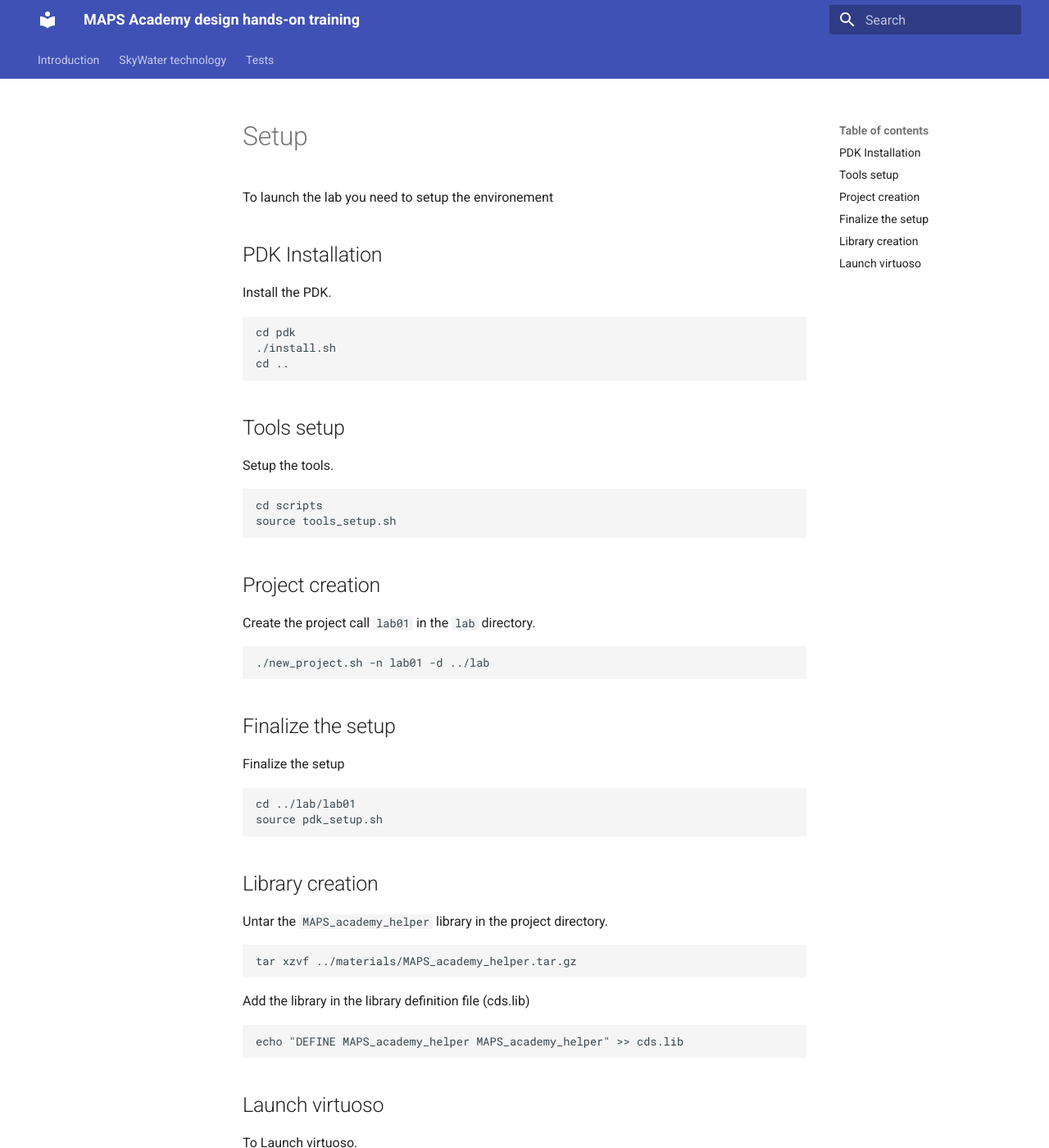
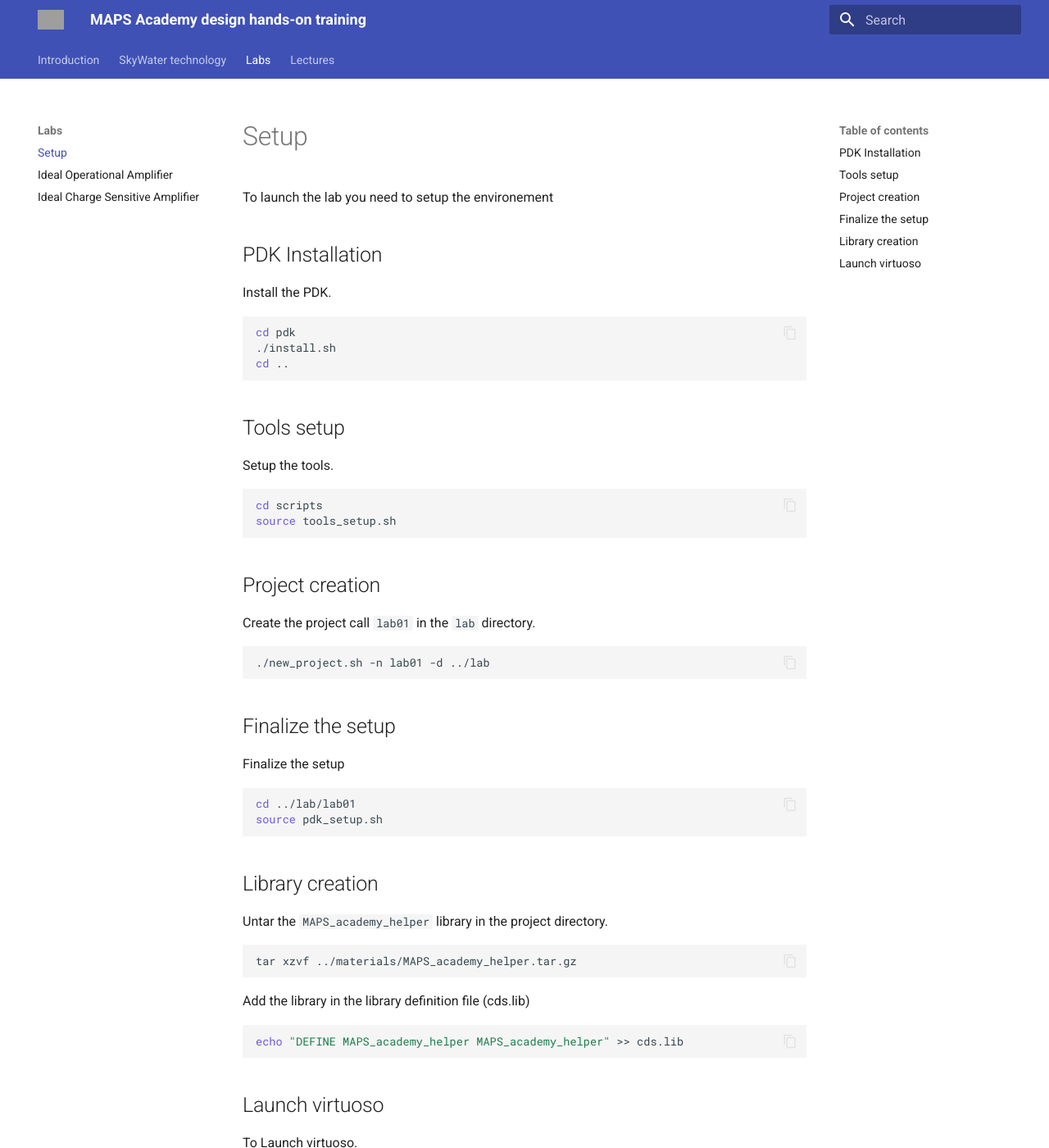
Before and after one commit to fred-ir/maps_academy, an MkDocs documentation site: the page built from docs/labs/lab01.md, in a window 1280 px wide and 1400 px high. Shown: the whole window at 82% size. Built offline with MkDocs 1.6.1 and Material for MkDocs 9.7.7, drawn with Linux system fonts in a browser that asks for light colours; grey boxes are pictures that could not be loaded.

Commit message:
update main document for lab from 01 to 03

```diff
--- a/mkdocs.yml
+++ b/mkdocs.yml
@@ -5,10 +5,16 @@
   - SkyWater technology:
       - Overview: pdk/sky130.md
       - Process:  pdk/process.md
-  - Tests: slides.md
+  - Labs:
+      - Setup: labs/lab01.md
+      - Ideal Operational Amplifier: labs/lab02.md
+      - Ideal Charge Sensitive Amplifier: labs/lab03.md
+  - Lectures:
+    - Lecture 01: lectures/lecture01.md
 
 theme:
   name: material
+  logo: images/logo-mapsacademy.png
   palette:
     primary: 'indigo'
     accent: 'indigo'
@@ -22,3 +28,18 @@
     - navigation.indexes
     - search.suggest
     - search.highlight
+    - content.code.copy
+
+extra_css:
+  - stylesheets/extra.css
+
+markdown_extensions:
+  - attr_list
+  - admonition
+  - pymdownx.keys
+  - pymdownx.details
+  - pymdownx.superfences:
+      custom_fences:
+        - name: mermaid
+          class: mermaid
+          format: !!python/name:pymdownx.superfences.fence_code_format
```
